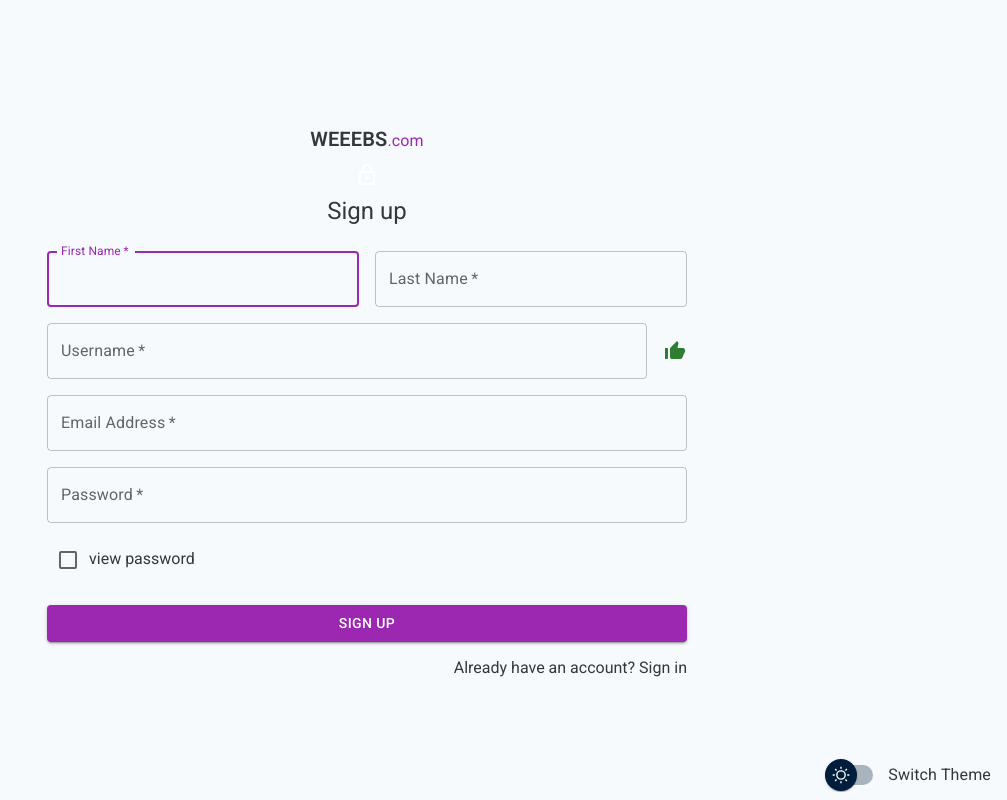
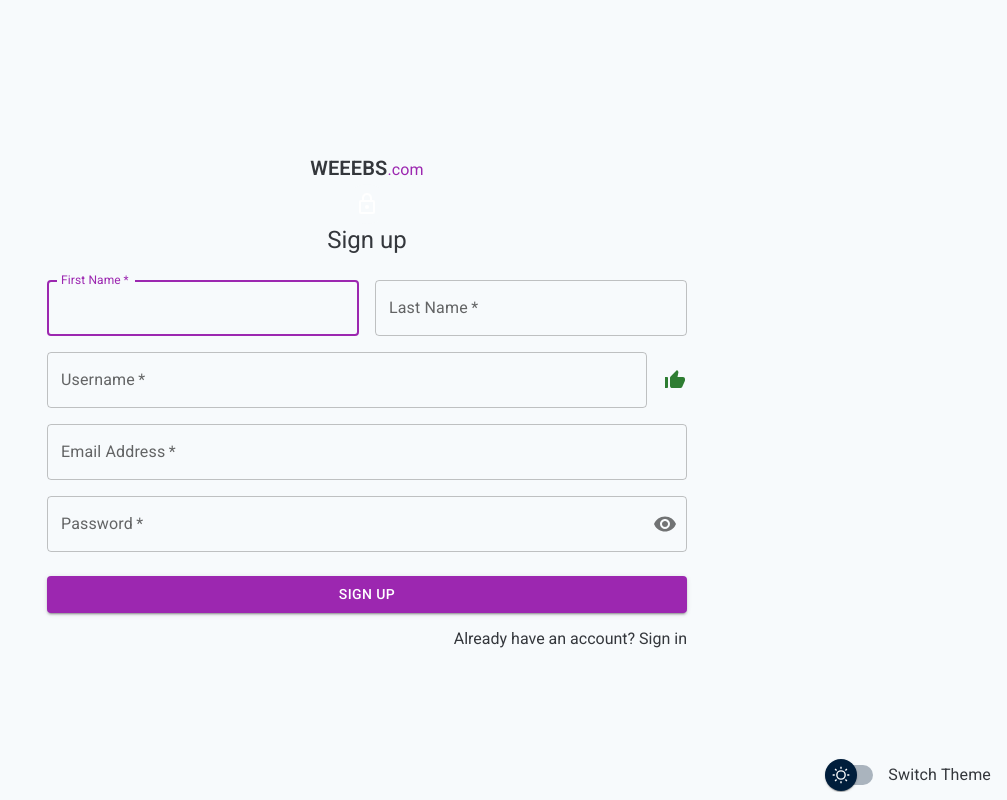
Before and after one commit to prechy123/Anime-Connect, a React (Vite) app in the folder frontend/: page /signup in a window 1280 px wide. Shown: the whole page, without its empty margins (273-1280 px from the left). Built offline with nearby package versions, Linux system fonts and the light colour scheme.

Commit message:
feat: password show-hide iconButton

```diff
--- a/frontend/src/Components/SignIn.jsx
+++ b/frontend/src/Components/SignIn.jsx
@@ -1,3 +1,10 @@
+import { useState } from "react";
+import { Link, useNavigate } from "react-router-dom";
+import Cookies from "js-cookie";
+import { useTheme } from "@emotion/react";
+import { ClipLoader } from "react-spinners";
+import { PulseLoader } from "react-spinners";
+import { Visibility, VisibilityOff } from "@mui/icons-material";
 import { LockOutlined } from "@mui/icons-material";
 import {
   Alert,
@@ -10,21 +17,18 @@
   Stack,
   TextField,
   Typography,
+  InputAdornment,
+  IconButton
 } from "@mui/material";
-import { useState } from "react";
-import { Link, useNavigate } from "react-router-dom";
+import expirationTime from "../../calculate/expirationTime";
 import ThemeModeSigninSignUp from "./HelperComponents/ThemeModeSigninSignUp";
-import { ClipLoader } from "react-spinners";
-import Cookies from "js-cookie";
-import expirationTime from "../../calculate/expirationTime";
-import { PulseLoader } from "react-spinners";
-import { useTheme } from "@emotion/react";
 
 import BASE_URL from "../utils";
 
 const Signin = () => {
   const Navigate = useNavigate();
   const theme = useTheme();
+
   const [loading, setLoading] = useState(false);
   const [errors, setErrors] = useState();
   const [success, setSuccess] = useState(false);
@@ -33,6 +37,10 @@
   const closeAlert = (err) => {
     setErrors(errors.filter((error) => error !== err));
   };
+
+  const toggleShowPassowrd = () => {
+    setShowPassword(!showPassword);
+  }
 
   const handleSubmit = async (event) => {
     event.preventDefault();
@@ -127,21 +135,20 @@
                   fullWidth
                   name="password"
                   label="Password"
-                  // type="password"
                   type={showPassword ? "text" : "password"}
                   id="password"
                   autoComplete="new-password"
                   color="secondary"
+                  InputProps={{
+                    endAdornment: (
+                      <InputAdornment position="end">
+                        <IconButton onClick={toggleShowPassowrd} edge="end">
+                          {showPassword ? <VisibilityOff /> : <Visibility />}
+                        </IconButton>
+                      </InputAdornment>
+                    ),
+                  }}
                 />
-              </Grid>
-              <Grid item xs={12}>
-                <Checkbox
-                  color="secondary"
-                  onClick={() => setShowPassword(!showPassword)}
-                />
-                <Typography variant="p">
-                  {showPassword ? "hide" : "view"} password
-                </Typography>
               </Grid>
             </Grid>
             <Button
--- a/frontend/src/Components/SignUp.jsx
+++ b/frontend/src/Components/SignUp.jsx
@@ -1,4 +1,8 @@
-import { LockOutlined, ThumbDownAlt, ThumbUpAlt } from "@mui/icons-material";
+import { useState } from "react";
+import { useNavigate, Link } from "react-router-dom";
+import Cookies from "js-cookie";
+import { useTheme } from "@emotion/react";
+import { ClipLoader, PulseLoader } from "react-spinners";
 import {
   Alert,
   AlertTitle,
@@ -10,26 +14,29 @@
   Stack,
   TextField,
   Typography,
+  InputAdornment,
+  IconButton,
 } from "@mui/material";
-import { Link } from "react-router-dom";
-import { useState } from "react";
-import { useNavigate } from "react-router-dom";
-import Cookies from "js-cookie";
-import ThemeModeSigninSignUp from "./HelperComponents/ThemeModeSigninSignUp";
-import { ClipLoader, PulseLoader } from "react-spinners";
-import { useTheme } from "@emotion/react";
+import { LockOutlined, ThumbDownAlt, ThumbUpAlt } from "@mui/icons-material";
+import { Visibility, VisibilityOff } from "@mui/icons-material";
 
 import BASE_URL from "../utils";
+import ThemeModeSigninSignUp from "./HelperComponents/ThemeModeSigninSignUp";
 import expirationTime from "../../calculate/expirationTime";
 // signup
 const SignUp = () => {
   const theme = useTheme();
   const Navigate = useNavigate();
+
   const [loading, setLoading] = useState(false);
   const [userNameStatus, setUserNameStatus] = useState(false);
   const [success, setSuccess] = useState(false);
   const [errors, setErrors] = useState();
   const [showPassword, setShowPassword] = useState(false);
+
+  const toggleShowPassowrd = () => {
+    setShowPassword(!showPassword);
+  }
 
   const closeAlert = (err) => {
     setErrors(errors.filter((error) => error !== err));
@@ -210,26 +217,26 @@
                 />
               </Grid>
               <Grid item xs={12}>
+
                 <TextField
                   required
                   fullWidth
                   name="password"
                   label="Password"
-                  // type="password"
                   type={showPassword ? "text" : "password"}
                   id="password"
                   autoComplete="new-password"
                   color="secondary"
+                  InputProps={{
+                    endAdornment: (
+                      <InputAdornment position="end">
+                        <IconButton onClick={toggleShowPassowrd} edge="end">
+                          {showPassword ? <VisibilityOff /> : <Visibility />}
+                        </IconButton>
+                      </InputAdornment>
+                    ),
+                  }}
                 />
-              </Grid>
-              <Grid item xs={12}>
-                <Checkbox
-                  color="secondary"
-                  onClick={() => setShowPassword(!showPassword)}
-                />
-                <Typography variant="p">
-                  {showPassword ? "hide" : "view"} password
-                </Typography>
               </Grid>
             </Grid>
             <Button
```
